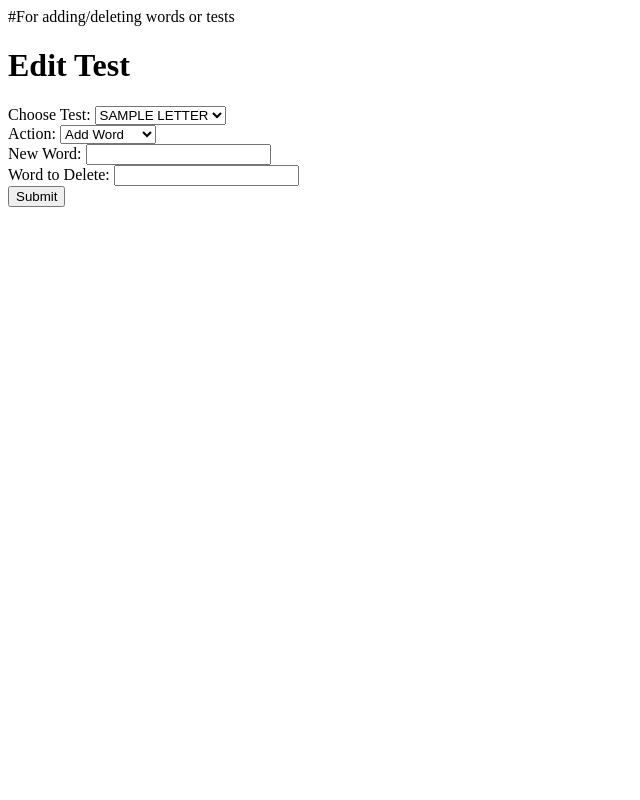
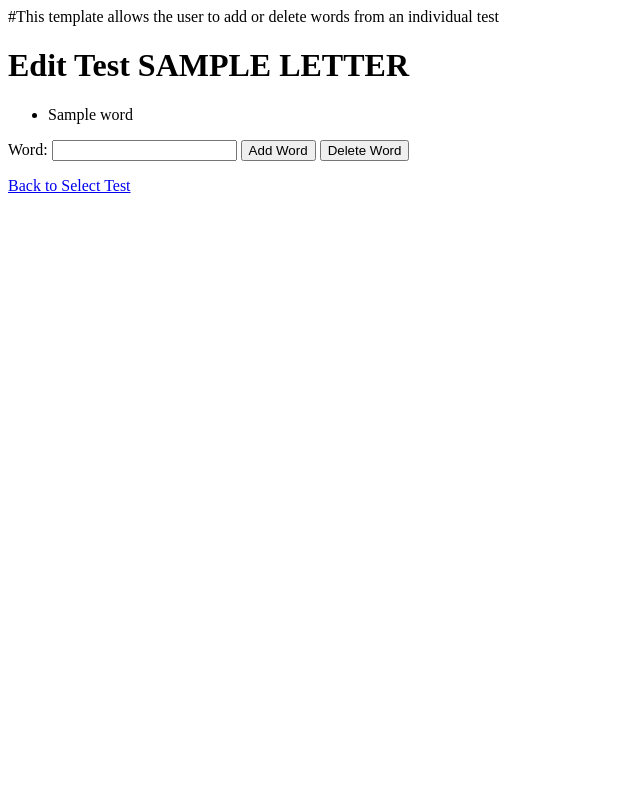
Before and after one commit to suasrp/flask-suasrp-repository-001, a Flask app: template templates/edit_test.html in a window 1280 px wide. Shown: the whole page, without its empty margins (0-640 px from the left). Run offline with Flask 3, Linux system fonts and the light colour scheme; the template is opened without the code that fills it: most values are stand-ins (such as "Sample title", 1, 10 or a date in 2020).

Commit message:
Update edit_test.html 11-08-2024-1031am

```diff
--- a/templates/edit_test.html
+++ b/templates/edit_test.html
@@ -1,37 +1,25 @@
-#For adding/deleting words or tests
+#This template allows the user to add or delete words from an individual test
 
 <!DOCTYPE html>
 <html lang="en">
 <head>
     <meta charset="UTF-8">
     <meta name="viewport" content="width=device-width, initial-scale=1.0">
-    <title>Edit Test</title>
+    <title>Edit Test {{ letter.upper() }}</title>
 </head>
 <body>
-    <h1>Edit Test</h1>
+    <h1>Edit Test {{ letter.upper() }}</h1>
+    <ul>
+        {% for word in words %}
+            <li>{{ word }}</li>
+        {% endfor %}
+    </ul>
     <form method="POST">
-        <label for="letter">Choose Test:</label>
-        <select name="letter" required>
-            {% for letter in tests %}
-                <option value="{{ letter }}">{{ letter.upper() }}</option>
-            {% endfor %}
-        </select><br>
-
-        <label for="action">Action:</label>
-        <select name="action" required>
-            <option value="add_word">Add Word</option>
-            <option value="delete_word">Delete Word</option>
-            <option value="delete_test">Delete Test</option>
-        </select><br>
-
-        <div id="word_action">
-            <label for="new_word">New Word:</label>
-            <input type="text" name="new_word"><br>
-            <label for="word_to_delete">Word to Delete:</label>
-            <input type="text" name="word_to_delete"><br>
-        </div>
-
-        <button type="submit">Submit</button>
+        <label for="word">Word:</label>
+        <input type="text" name="word" required>
+        <button type="submit" name="action" value="add">Add Word</button>
+        <button type="submit" name="action" value="delete">Delete Word</button>
     </form>
+    <a href="{{ url_for('select_test') }}">Back to Select Test</a>
 </body>
 </html>
```
